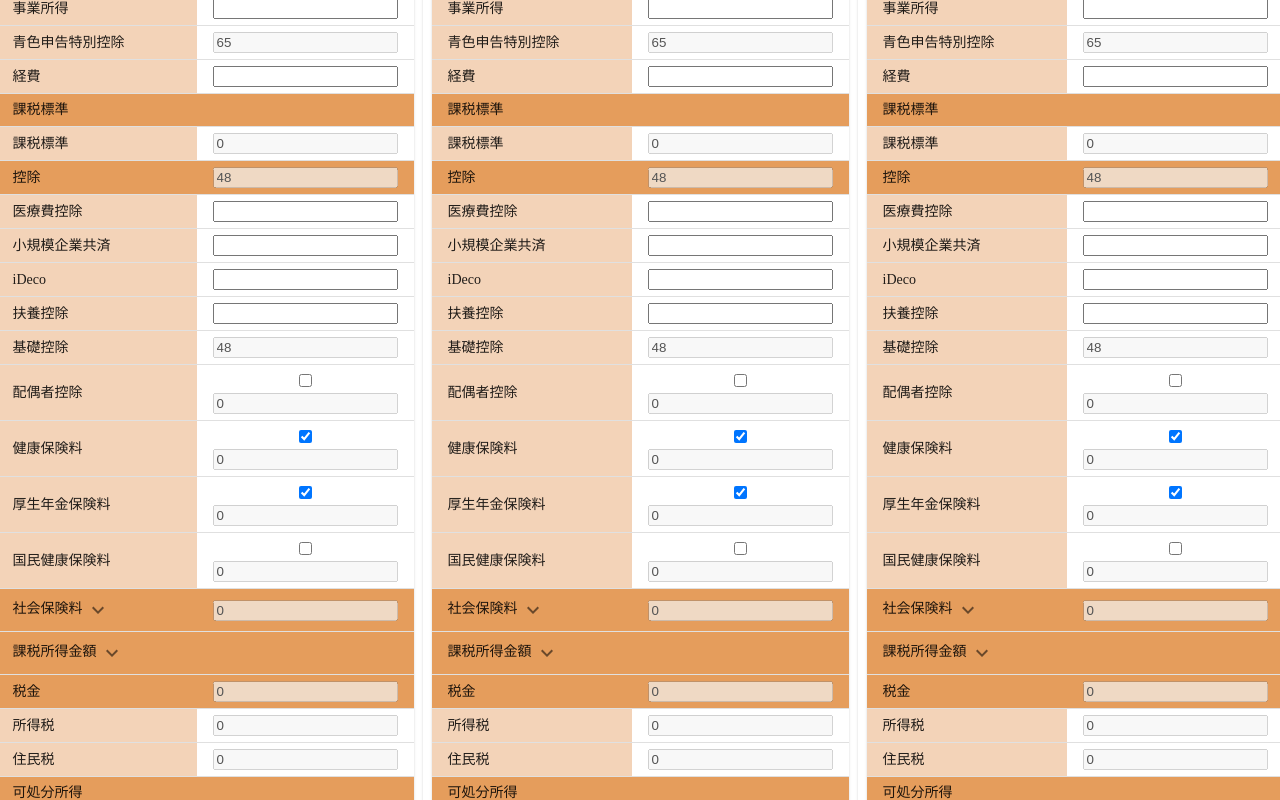
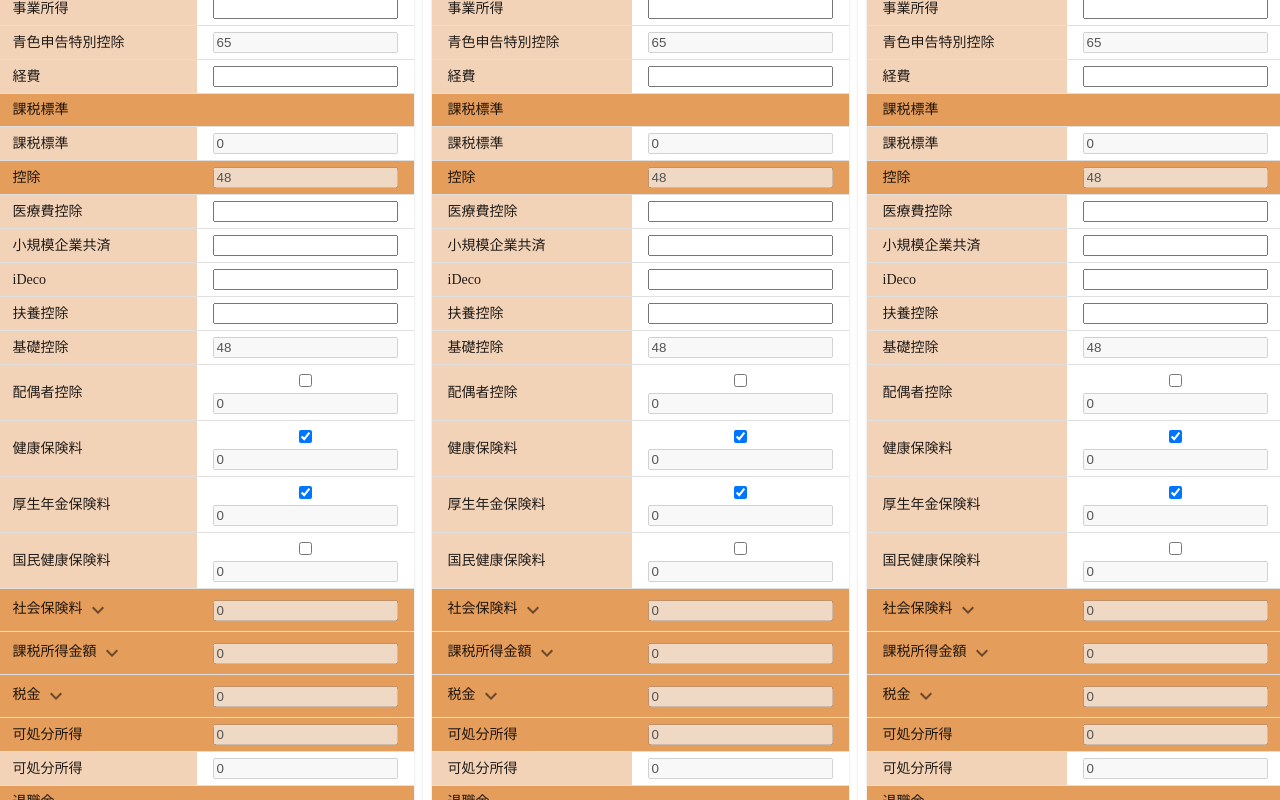
Before and after one commit to somurieengieer/fire-simulator, a React (Create React App) app: page /tax in a window 1280 px wide. Shown: the part 379-1179 px from the top of the page. Built offline with nearby package versions, Linux system fonts and the light colour scheme.

Commit message:
expand処理をTableItemsに移行

```diff
--- a/src/layout/molecules/TaxTable.tsx
+++ b/src/layout/molecules/TaxTable.tsx
@@ -27,6 +27,7 @@ export function TaxTable({taxSetIndex, taxSet}: PhasesTableProps) {
   const dispatch = useDispatch();
   const [expandedSocialInsurance, setExpandedSocialInsurance] = useState<boolean>(false)
   const [expandedTaxableIncomeAmount, setExpandedTaxableIncomeAmount] = useState<boolean>(false)
+  const [expandedPersonalTax, setExpandedPersonalTax] = useState<boolean>(false)
 
   const updateTaxSetItem = (updateValue: (set: TaxSet) => void) => {
     const newTaxSet = JSON.parse(JSON.stringify(taxSet)) as TaxSet
@@ -68,7 +69,7 @@ export function TaxTable({taxSetIndex, taxSet}: PhasesTableProps) {
             >
               <TaxHeaderRowSet title={'パターン１〜などの列タイトル'} />
               <TableBody>
-                <TaxSubHeaderRowSet title={'個人設定'} />
+                <TaxSubHeaderRowSet title={'個人設定'}>
                   <TaxTableRowSet rowLabel={'年齢'}
                                   value={taxSet.personalInfo.age}
                                   onChange={v => updateTaxSetItem(set => {set.personalInfo.age = Number(v)})}
@@ -81,7 +82,8 @@ export function TaxTable({taxSetIndex, taxSet}: PhasesTableProps) {
                                   value={taxSet.personalInfo.numberOfFamilyOver40}
                                   onChange={v => updateTaxSetItem(set => {set.personalInfo.numberOfFamilyOver40 = Number(v)})}
                   />
-                <TaxSubHeaderRowSet title={'所得'} amount={sumAmount(taxSet.incomes)} />
+                </TaxSubHeaderRowSet>
+                <TaxSubHeaderRowSet title={'所得'} amount={sumAmount(taxSet.incomes)}>
                   {taxSet.incomes.map((income: Income, incomeIndex: number) => (
                     <>
                       <TaxTableRowSet rowLabel={income.name}
@@ -97,12 +99,14 @@ export function TaxTable({taxSetIndex, taxSet}: PhasesTableProps) {
                       ))}
                     </>
                     ))}
-                <TaxSubHeaderRowSet title={'課税標準'} />
+                </TaxSubHeaderRowSet>
+                <TaxSubHeaderRowSet title={'課税標準'}>
                   <TaxTableRowSet rowLabel={'課税標準'}
                                   value={taxSet.baseOfTaxation || ''}
                                   disabled={true}
                   />
-                <TaxSubHeaderRowSet title={'控除'} amount={sumAmount(taxSet.deductions)} />
+                </TaxSubHeaderRowSet>
+                <TaxSubHeaderRowSet title={'控除'} amount={sumAmount(taxSet.deductions)}>
                   {taxSet.deductions.map((deduction: Deduction, deductionIndex: number) => (
                     <TaxTableRowSet rowLabel={deduction.name}
                                     value={deduction.amount || ''}
@@ -113,41 +117,40 @@ export function TaxTable({taxSetIndex, taxSet}: PhasesTableProps) {
                                     disabled={!deduction.editable}
                     />
                     ))}
+                </TaxSubHeaderRowSet>
                 <TaxSubHeaderRowSet title={'社会保険料'} amount={sumAmount(taxSet.socialInsurance)}
                                     expanded={expandedSocialInsurance} handleExpandClick={setExpandedSocialInsurance}
-                />
-                {expandedSocialInsurance && (
-                  <>
+                >
                   {taxSet.socialInsurance.map((socialInsurance) => (
                     <TaxTableRowSet rowLabel={socialInsurance.name}
                                     value={socialInsurance.amount || ''}
                                     disabled={true}
                     />
                   ))}
-                  </>
-                )}
-                <TaxSubHeaderRowSet title={'課税所得金額'}
-                                    expanded={expandedTaxableIncomeAmount} handleExpandClick={setExpandedTaxableIncomeAmount}
-                />
-                {expandedTaxableIncomeAmount && (
+                </TaxSubHeaderRowSet>
+                <TaxSubHeaderRowSet title={'課税所得金額'} amount={taxSet.taxableIncomeAmount}
+                                    expanded={expandedTaxableIncomeAmount} handleExpandClick={setExpandedTaxableIncomeAmount}>
                   <TaxTableRowSet rowLabel={'課税所得金額'}
                                   value={taxSet.taxableIncomeAmount || ''}
                                   disabled={true}
                   />
-                )}
-                <TaxSubHeaderRowSet title={'税金'} amount={sumAmount(taxSet.personalTax)} />
+                </TaxSubHeaderRowSet>
+                <TaxSubHeaderRowSet title={'税金'} amount={sumAmount(taxSet.personalTax)}
+                                    expanded={expandedPersonalTax} handleExpandClick={setExpandedPersonalTax}>
                   {taxSet.personalTax.map((personalTax) => (
                     <TaxTableRowSet rowLabel={personalTax.name}
                                     value={personalTax.amount || ''}
                                     disabled={true}
                     />
                   ))}
-                <TaxSubHeaderRowSet title={'可処分所得'} />
+                </TaxSubHeaderRowSet>
+                <TaxSubHeaderRowSet title={'可処分所得'} amount={taxSet.disposableIncome}>
                   <TaxTableRowSet rowLabel={'可処分所得'}
                                   value={taxSet.disposableIncome}
                                   disabled={true}
                   />
-                <TaxSubHeaderRowSet title={'退職金'} />
+                </TaxSubHeaderRowSet>
+                <TaxSubHeaderRowSet title={'退職金'}>
                   <TaxTableRowSet rowLabel={'労働年数'}
                                   value={taxSet.retirementTax.workingYears}
                                   onChange={v => updateTaxSetItem(taxSet => taxSet.retirementTax.workingYears = Number(v))}
@@ -168,6 +171,7 @@ export function TaxTable({taxSetIndex, taxSet}: PhasesTableProps) {
                                   value={taxSet.retirementTax.disposableIncome}
                                   disabled={true}
                   />
+                </TaxSubHeaderRowSet>
               </TableBody>
             </Table>
           </TableContainer>
--- a/src/layout/molecules/TaxTableItems.tsx
+++ b/src/layout/molecules/TaxTableItems.tsx
@@ -22,9 +22,10 @@ interface TaxSubHeaderRowSetProps {
   title: string,
   amount?: number,
   expanded?: boolean,
-  handleExpandClick?: (v: boolean) => void
+  handleExpandClick?: (v: boolean) => void,
+  children: React.ReactNode; // TaxTableRowSetが並ぶ感じ（ヘッダー行以降の行）
 }
-export function TaxSubHeaderRowSet({title, amount, expanded, handleExpandClick}: TaxSubHeaderRowSetProps) {
+export function TaxSubHeaderRowSet({title, amount, expanded, handleExpandClick, children}: TaxSubHeaderRowSetProps) {
   const classes = usePatternTableStyles();
   const createTitle = () => (
     <>
@@ -46,6 +47,7 @@ export function TaxSubHeaderRowSet({title, amount, expanded, handleExpandClick}:
   )
 
   return (
+    <>
       <TableRow className={classes.tableHeadRow}>
         {amount !== undefined ? (
           <>
@@ -64,6 +66,8 @@ export function TaxSubHeaderRowSet({title, amount, expanded, handleExpandClick}:
           </TableCell>
         )}
       </TableRow>
+      {(handleExpandClick === undefined || expanded) && children}
+    </>
   )
 }
 
```
Lines whose indentation alone changed are shown as unchanged.
